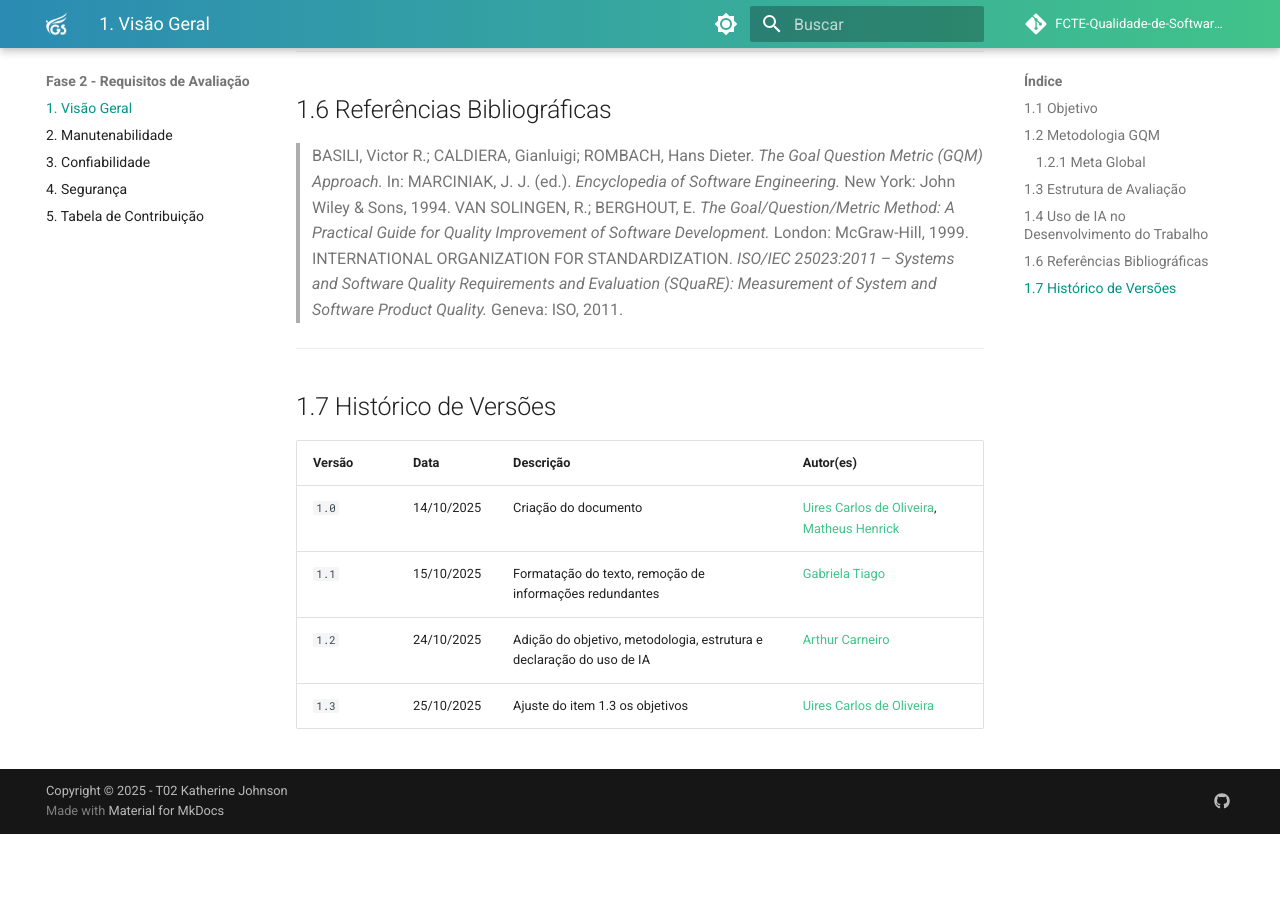
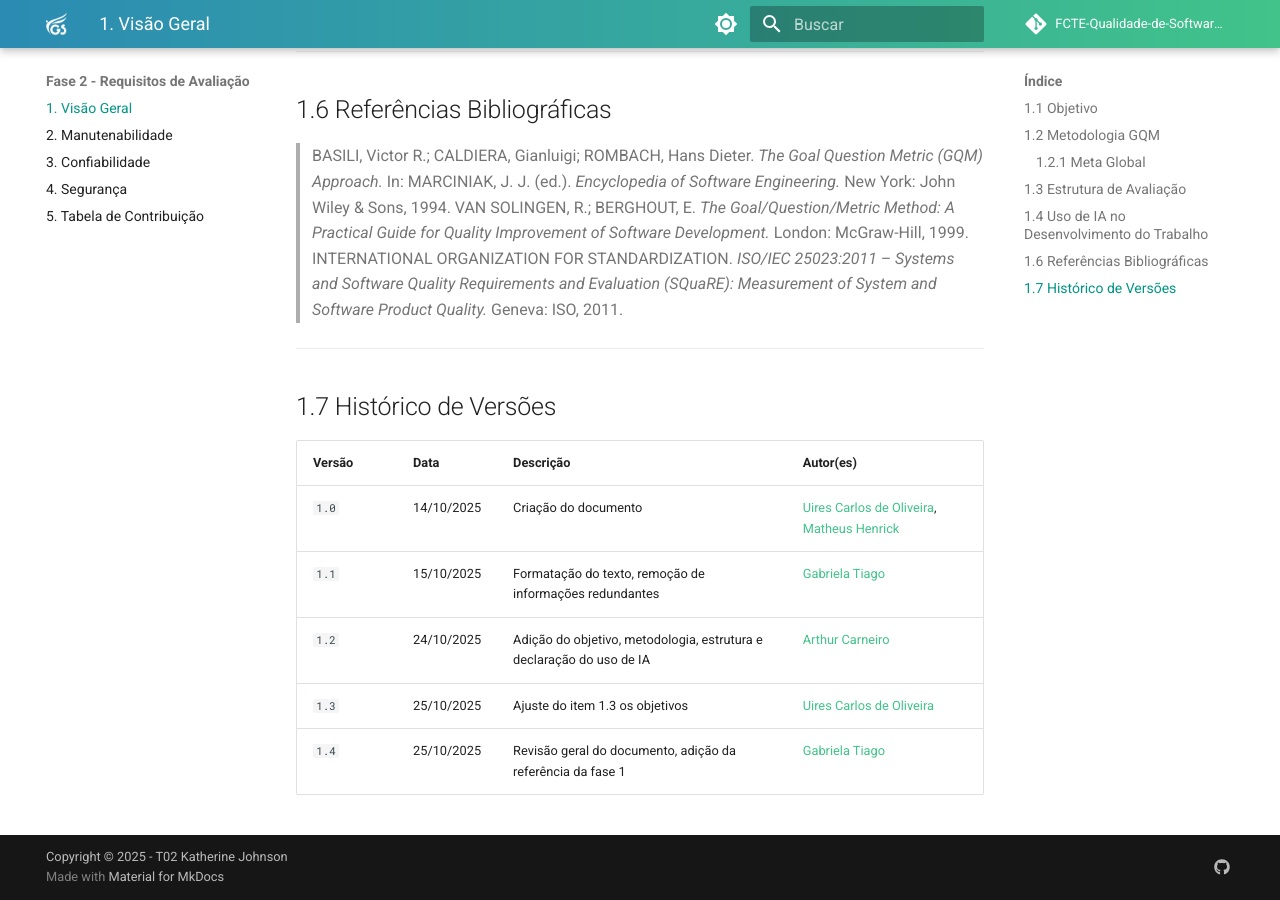
Before and after one commit to FCTE-Qualidade-de-Software-1/2025-2_T02_Katherine_Johnson, an MkDocs documentation site: the page built from docs/entregas/fase-2/visao_geral.md, in a window 1280 px wide and 900 px high, scrolled down 2621 px. Built offline with MkDocs 1.6.1 and Material for MkDocs 9.7.7, drawn with Linux system fonts in a browser that asks for light colours; comment, search, counter and statistics services are not loaded; before the commit the page ends 3455 px from its top, so only the background shows below that; some of the changed text lies outside the part shown.

Commit message:
docs: Revisão e formatação do documento "Visão Geral", incluindo ajustes de texto e referências à Fase 1.

```diff
--- a/docs/entregas/fase-2/visao_geral.md
+++ b/docs/entregas/fase-2/visao_geral.md
@@ -16,11 +16,11 @@
 
 O modelo GQM organiza o processo de medição em **três níveis hierárquicos**, que conectam os objetivos estratégicos às métricas observáveis, conforme descrito a seguir:
 
-| Nível                  | Descrição                                                                                                                                                                                                  |
-| ---------------------- | ---------------------------------------------------------------------------------------------------------------------------------------------------------------------------------------------------------- |
-| **Goal (Objetivo)**        | Define o **propósito da medição**, o objeto de estudo (como um produto ou processo), o foco de qualidade e o ponto de vista do avaliador. |
-| **Question (Questão)** | Traduz o objetivo em **perguntas específicas**, que permitem compreender se ele está sendo atingido e identificar causas ou fatores que afetam o resultado.                                             |
-| **Metric (Métrica)**   | Determina os **valores quantitativos ou qualitativos** que respondem às perguntas formuladas, permitindo medir, comparar e interpretar resultados de maneira objetiva.                                     |
+| Nível                  | Descrição                                                                                                                                                              |
+| ---------------------- | ---------------------------------------------------------------------------------------------------------------------------------------------------------------------- |
+| **Goal (Objetivo)**    | Define o **propósito da medição**, o objeto de estudo (como um produto ou processo), o foco de qualidade e o ponto de vista do avaliador.                              |
+| **Question (Questão)** | Traduz o objetivo em **perguntas específicas**, que permitem compreender se ele está sendo atingido e identificar causas ou fatores que afetam o resultado.            |
+| **Metric (Métrica)**   | Determina os **valores quantitativos ou qualitativos** que respondem às perguntas formuladas, permitindo medir, comparar e interpretar resultados de maneira objetiva. |
 
 Dessa forma, o GQM adota uma abordagem **top-down**, iniciando com as metas de avaliação e derivando perguntas e métricas a partir delas. Essa estrutura garante **rastreabilidade** e **reprodutibilidade** dos resultados.
 
@@ -44,27 +44,27 @@
 
 ## 1.3 Estrutura de Avaliação
 
-A estrutura de avaliação desta fase foi organizada de forma a refletir diretamente a aplicação da metodologia **GQM** sobre as **três características de qualidade** priorizadas na Fase 1.
+A estrutura de avaliação desta fase foi organizada de forma a refletir diretamente a aplicação da metodologia **GQM** sobre as **três características de qualidade** priorizadas na [Fase 1](../fase-1/selecao-caracteristicas-avaliadas.md).
 
 Cada característica possui um artefato próprio com objetivo, questões, métricas e critérios de julgamento. Essa divisão facilita a leitura, permitindo que cada característica seja analisada de forma independente, mas sob o mesmo referencial metodológico.
 
-| Característica       | Objetivo                                                        | Link                             |
-| -------------------- | --------------------------------------------------------------- | -------------------------------- |
-| **Manutenibilidade** | Entender (Facilidade de manutenção e evolução do código)         | [Ver seção](manutenabilidade.md) |
-| **Confiabilidade**   | Entender (Estabilidade e robustez do sistema)                    | [Ver seção](confiabilidade.md)   |
+| Característica       | Objetivo                                                                | Link                             |
+| -------------------- | ----------------------------------------------------------------------- | -------------------------------- |
+| **Manutenibilidade** | Entender (Facilidade de manutenção e evolução do código)                | [Ver seção](manutenabilidade.md) |
+| **Confiabilidade**   | Entender (Estabilidade e robustez do sistema)                           | [Ver seção](confiabilidade.md)   |
 | **Segurança**        | Enterder e Avaliar (A proteção a vulnerabilidades e controle de acesso) | [Ver seção](seguranca.md)        |
 
 ---
 
 ## 1.4 Uso de IA no Desenvolvimento do Trabalho
 
-Durante a elaboração desta fase do projeto, foram utilizados recursos de **inteligência artificial generativa**, em especial o modelo *ChatGPT*, como **apoio à estruturação textual, correções ortográficas e padronização da redação e da documentação**.
+Durante a elaboração desta fase do projeto, foram utilizados recursos de **inteligência artificial generativa**, em especial o modelo _ChatGPT_, como **apoio à estruturação textual, correções ortográficas e padronização da redação e da documentação**.
 
 As contribuições da IA incluíram:
 
-* auxílio na **formatação** e **revisão gramatical** do texto;
-* **padronização** da estrutura do documento;
-* e **sugestões** de transições entre seções;
+-   auxílio na **formatação** e **revisão gramatical** do texto;
+-   **padronização** da estrutura do documento;
+-   e **sugestões** de transições entre seções;
 
 Nenhum conteúdo foi gerado sem **validação e revisão humana** e todo o material técnico foi desenvolvido e revisado pela equipe.
 
@@ -72,17 +72,18 @@
 
 ## 1.6 Referências Bibliográficas
 
-> BASILI, Victor R.; CALDIERA, Gianluigi; ROMBACH, Hans Dieter. *The Goal Question Metric (GQM) Approach.* In: MARCINIAK, J. J. (ed.). *Encyclopedia of Software Engineering.* New York: John Wiley & Sons, 1994.
-> VAN SOLINGEN, R.; BERGHOUT, E. *The Goal/Question/Metric Method: A Practical Guide for Quality Improvement of Software Development.* London: McGraw-Hill, 1999.
-> INTERNATIONAL ORGANIZATION FOR STANDARDIZATION. *ISO/IEC 25023:2011 – Systems and Software Quality Requirements and Evaluation (SQuaRE): Measurement of System and Software Product Quality.* Geneva: ISO, 2011.
+> BASILI, Victor R.; CALDIERA, Gianluigi; ROMBACH, Hans Dieter. _The Goal Question Metric (GQM) Approach._ In: MARCINIAK, J. J. (ed.). _Encyclopedia of Software Engineering._ New York: John Wiley & Sons, 1994.
+> VAN SOLINGEN, R.; BERGHOUT, E. _The Goal/Question/Metric Method: A Practical Guide for Quality Improvement of Software Development._ London: McGraw-Hill, 1999.
+> INTERNATIONAL ORGANIZATION FOR STANDARDIZATION. _ISO/IEC 25023:2011 – Systems and Software Quality Requirements and Evaluation (SQuaRE): Measurement of System and Software Product Quality._ Geneva: ISO, 2011.
 
 ---
 
 ## 1.7 Histórico de Versões
 
-| Versão | Data | Descrição | Autor(es) |
-|--------|------|------------|------------|
-| `1.0` | 14/10/2025 | Criação do documento | [Uires Carlos de Oliveira](https://github.com/uires2023), [Matheus Henrick](https://github.com/MatheusHenrickSantos) |
-| `1.1` | 15/10/2025 | Formatação do texto, remoção de informações redundantes | [Gabriela Tiago](https://github.com/GabrielaTiago) |
-| `1.2` | 24/10/2025 | Adição do objetivo, metodologia, estrutura e declaração do uso de IA  | [Arthur Carneiro](https://github.com/trindadea) |
-| `1.3` | 25/10/2025 | Ajuste do item 1.3 os objetivos | [Uires Carlos de Oliveira](https://github.com/uires2023) |
+| Versão | Data       | Descrição                                                            | Autor(es)                                                                                                            |
+| ------ | ---------- | -------------------------------------------------------------------- | -------------------------------------------------------------------------------------------------------------------- |
+| `1.0`  | 14/10/2025 | Criação do documento                                                 | [Uires Carlos de Oliveira](https://github.com/uires2023), [Matheus Henrick](https://github.com/MatheusHenrickSantos) |
+| `1.1`  | 15/10/2025 | Formatação do texto, remoção de informações redundantes              | [Gabriela Tiago](https://github.com/GabrielaTiago)                                                                   |
+| `1.2`  | 24/10/2025 | Adição do objetivo, metodologia, estrutura e declaração do uso de IA | [Arthur Carneiro](https://github.com/trindadea)                                                                      |
+| `1.3`  | 25/10/2025 | Ajuste do item 1.3 os objetivos                                      | [Uires Carlos de Oliveira](https://github.com/uires2023)                                                             |
+| `1.4`  | 25/10/2025 | Revisão geral do documento, adição da referência da fase 1           | [Gabriela Tiago](https://github.com/GabrielaTiago)                                                                   |
```
